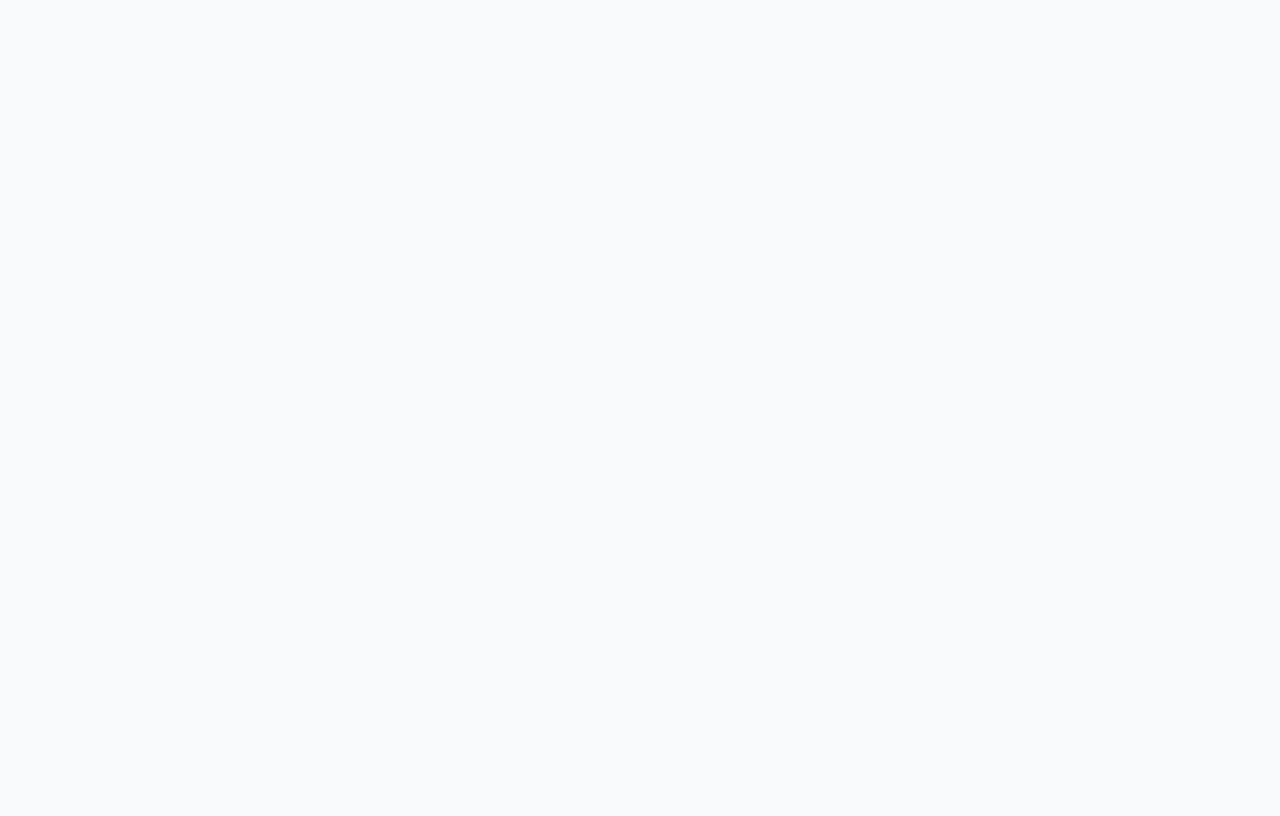
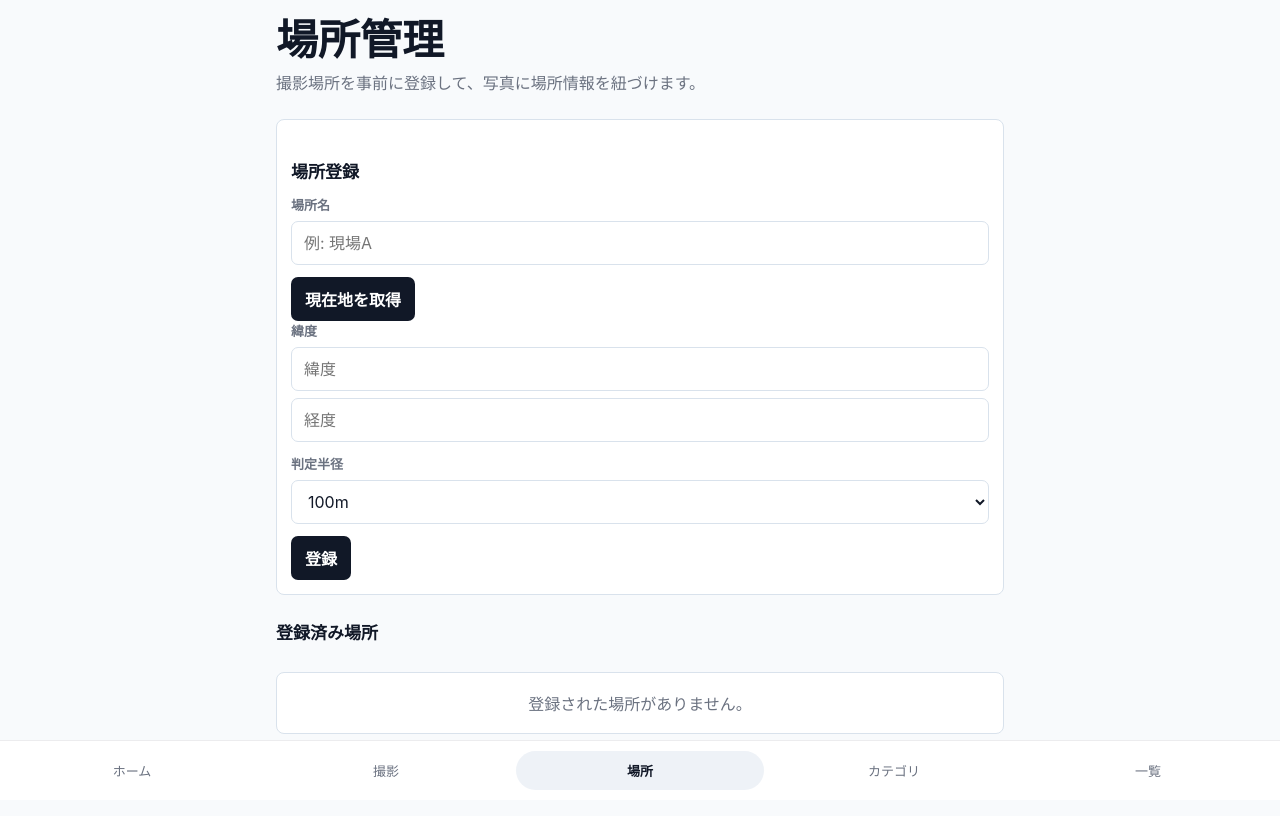
Before and after one commit to Fun-i-Con/FhotoFlicker, a Nuxt app: page /places in a window 1280 px wide. Before the commit this address had no page. Shown: the top 816 px of the page. Built offline with nearby package versions, Linux system fonts and the light colour scheme.

Commit message:
場所作成画面を追加しました

```diff
--- a/components/AppShell.vue
+++ b/components/AppShell.vue
@@ -7,6 +7,7 @@
     <footer class="bottom-nav" aria-label="下部ナビゲーション">
       <NuxtLink to="/">ホーム</NuxtLink>
       <NuxtLink to="/capture">撮影</NuxtLink>
+      <NuxtLink to="/places">場所</NuxtLink>
       <NuxtLink to="/categories">カテゴリ</NuxtLink>
       <NuxtLink to="/photos">一覧</NuxtLink>
     </footer>
--- /dev/null
+++ b/pages/places.vue
@@ -0,0 +1,212 @@
+<script setup lang="ts">
+import { ref, reactive, computed, onMounted } from 'vue'
+import { usePhotoDb } from '~/composables/usePhotoDb'
+import type { Place } from '~/types/photo'
+
+const db = usePhotoDb()
+
+const places = ref<Place[]>([])
+const message = ref('')
+const error = ref('')
+const geoError = ref('')
+
+const radiusOptions = [50, 100, 200]
+
+const form = reactive({
+  id: '',
+  name: '',
+  latitude: null as number | null,
+  longitude: null as number | null,
+  radiusMeters: 100
+})
+
+const isEditing = computed(() => Boolean(form.id))
+
+async function loadPlaces() {
+  try {
+    await db.init()
+    places.value = await db.getPlaces()
+  } catch (err) {
+    error.value = err instanceof Error ? err.message : 'データの読み込みに失敗しました。'
+  }
+}
+
+function resetForm() {
+  form.id = ''
+  form.name = ''
+  form.latitude = null
+  form.longitude = null
+  form.radiusMeters = 100
+  message.value = ''
+  error.value = ''
+  geoError.value = ''
+}
+
+function getLocationErrorMessage(code: number) {
+  switch (code) {
+    case 1:
+      return '位置情報取得が拒否されました。'
+    case 2:
+    case 3:
+    default:
+      return '位置情報の取得に失敗しました。'
+  }
+}
+
+function getCurrentLocation() {
+  message.value = ''
+  error.value = ''
+  geoError.value = ''
+
+  if (!navigator.geolocation) {
+    geoError.value = 'このブラウザでは位置情報が利用できません。'
+    return
+  }
+
+  navigator.geolocation.getCurrentPosition(
+    (position) => {
+      form.latitude = Number(position.coords.latitude.toFixed(6))
+      form.longitude = Number(position.coords.longitude.toFixed(6))
+      message.value = '現在地を取得しました。'
+    },
+    (positionError) => {
+      geoError.value = getLocationErrorMessage(positionError.code)
+    },
+    {
+      enableHighAccuracy: true,
+      timeout: 10000,
+      maximumAge: 0
+    }
+  )
+}
+
+async function submitPlace() {
+  message.value = ''
+  error.value = ''
+  geoError.value = ''
+
+  if (!form.name.trim()) {
+    error.value = '場所名を入力してください。'
+    return
+  }
+
+  if (form.latitude === null || form.longitude === null) {
+    error.value = '緯度・経度が取得されていません。'
+    return
+  }
+
+  try {
+    await db.savePlace({
+      id: form.id || undefined,
+      name: form.name,
+      latitude: form.latitude,
+      longitude: form.longitude,
+      radiusMeters: form.radiusMeters
+    })
+    await loadPlaces()
+    message.value = isEditing.value ? '場所を更新しました。' : '場所を登録しました。'
+    resetForm()
+  } catch (err) {
+    error.value = err instanceof Error ? err.message : '保存に失敗しました。'
+  }
+}
+
+function editPlace(place: Place) {
+  form.id = place.id
+  form.name = place.name
+  form.latitude = place.latitude
+  form.longitude = place.longitude
+  form.radiusMeters = place.radiusMeters
+  message.value = ''
+  error.value = ''
+  geoError.value = ''
+}
+
+async function removePlace(place: Place) {
+  if (!confirm('この場所を削除しますか？')) {
+    return
+  }
+
+  try {
+    await db.deletePlace(place.id)
+    await loadPlaces()
+    if (form.id === place.id) {
+      resetForm()
+    }
+    message.value = '場所を削除しました。'
+  } catch (err) {
+    error.value = err instanceof Error ? err.message : '削除に失敗しました。'
+  }
+}
+
+onMounted(loadPlaces)
+</script>
+
+<template>
+  <AppShell>
+    <h1 class="page-title">場所管理</h1>
+    <p class="page-lead">撮影場所を事前に登録して、写真に場所情報を紐づけます。</p>
+
+    <section class="form-panel">
+      <h2 class="section-title">{{ isEditing ? '場所編集' : '場所登録' }}</h2>
+      <form @submit.prevent="submitPlace">
+        <label class="field">
+          <span>場所名</span>
+          <input v-model="form.name" type="text" autocomplete="off" placeholder="例: 現場A" />
+        </label>
+
+        <div class="button-row">
+          <button class="primary-button" type="button" @click="getCurrentLocation">
+            現在地を取得
+          </button>
+        </div>
+
+        <label class="field">
+          <span>緯度</span>
+          <input v-model.number="form.latitude" type="number" step="0.00000000000000001" placeholder="緯度" />
+
+          <input v-model.number="form.longitude" type="number" step="0.00000000000000001" placeholder="経度" />
+        </label>
+
+        <label class="field">
+          <span>判定半径</span>
+          <select v-model.number="form.radiusMeters">
+            <option v-for="value in radiusOptions" :key="value" :value="value">
+              {{ value }}m
+            </option>
+          </select>
+        </label>
+
+        <p v-if="message" class="message">{{ message }}</p>
+        <p v-if="error" class="message error">{{ error }}</p>
+        <p v-if="geoError" class="message error">{{ geoError }}</p>
+
+        <div class="button-row">
+          <button class="primary-button" type="submit">
+            {{ isEditing ? '更新' : '登録' }}
+          </button>
+          <button v-if="isEditing" class="secondary-button" type="button" @click="resetForm">
+            キャンセル
+          </button>
+        </div>
+      </form>
+    </section>
+
+    <h2 class="section-title">登録済み場所</h2>
+    <div class="category-list">
+      <div v-for="place in places" :key="place.id" class="category-row">
+        <div>
+          <strong>{{ place.name }}</strong>
+          <div class="meta">
+            緯度: {{ place.latitude.toFixed(6) }} / 経度: {{ place.longitude.toFixed(6) }} / 半径: {{ place.radiusMeters }}m
+          </div>
+        </div>
+        <div class="button-row">
+          <button class="secondary-button" type="button" @click="editPlace(place)">編集</button>
+          <button class="danger-button" type="button" @click="removePlace(place)">削除</button>
+        </div>
+      </div>
+      <p v-if="places.length === 0" class="empty-state">登録された場所がありません。</p>
+    </div>
+  </AppShell>
+</template>
```
